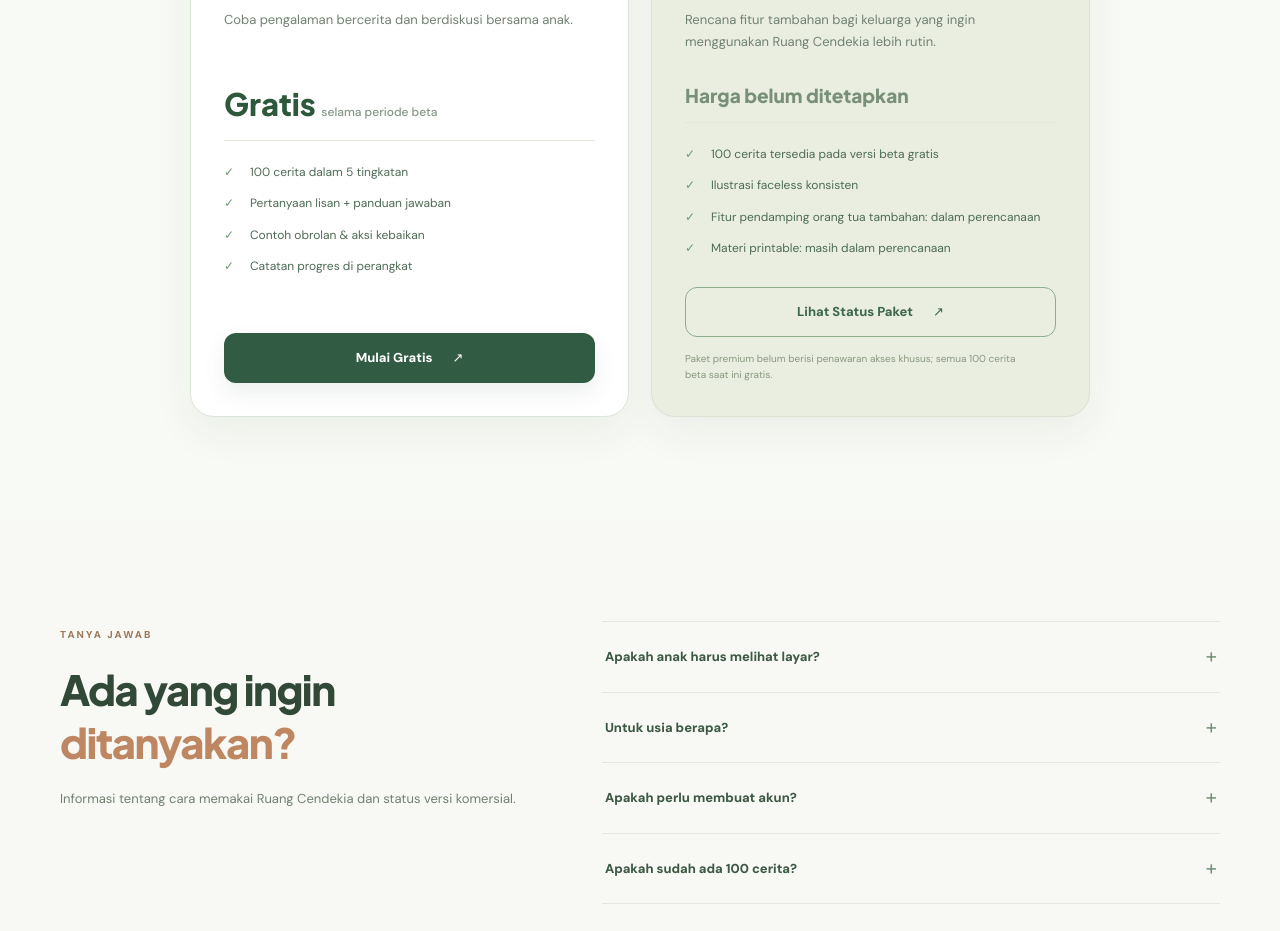
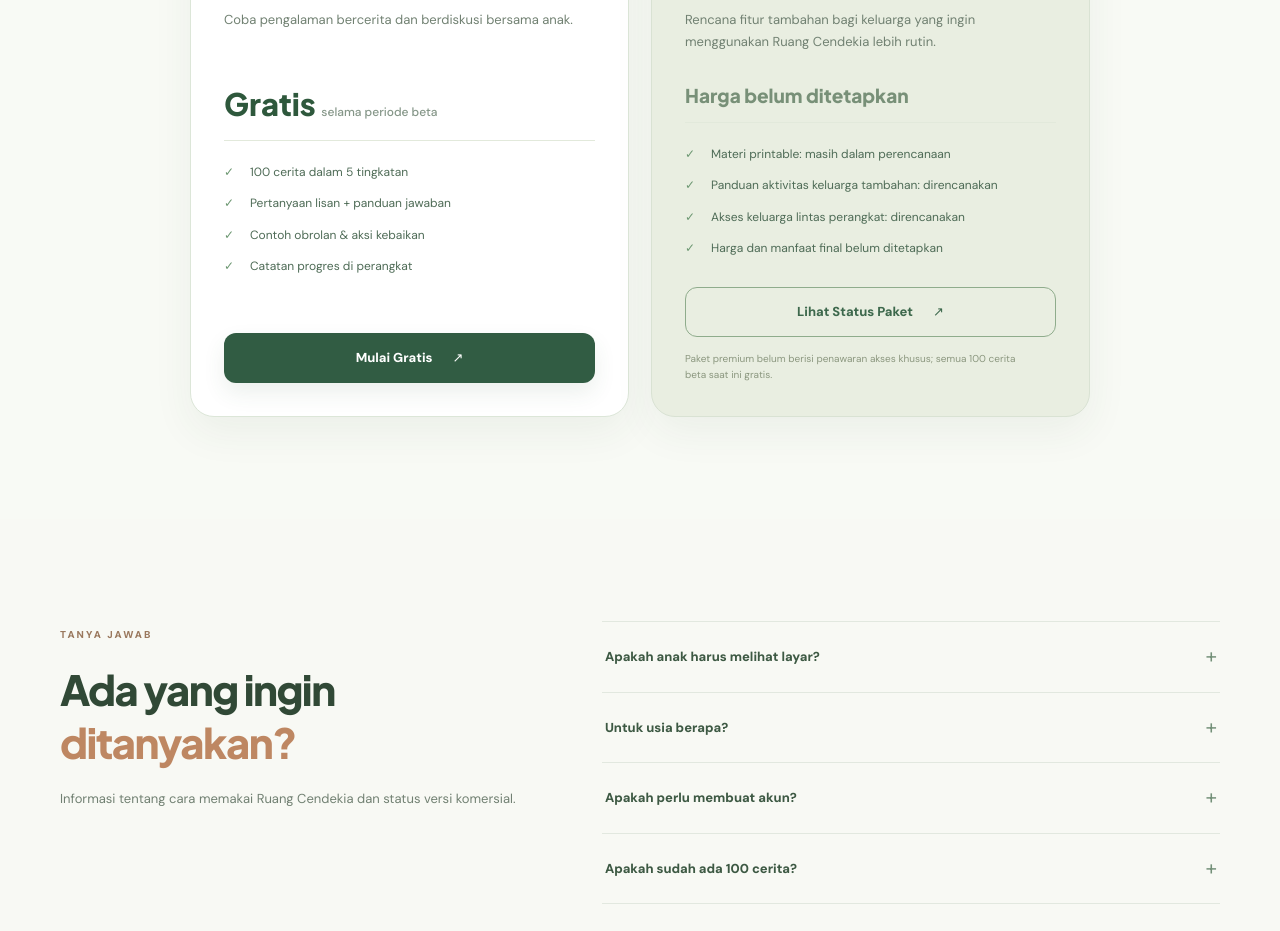
Before and after one commit to teguhbadru/ayo-memahami-islami, a React (Vite) app: page / in a window 1280 px wide. Shown: the part 3820-4751 px from the top of the page. Built offline with nearby package versions, Linux system fonts and the light colour scheme.

Commit message:
Clarify premium roadmap without claiming illustrated paid content

```diff
--- a/src/Commerce.jsx
+++ b/src/Commerce.jsx
@@ -133,7 +133,7 @@ export function CommerceHome({onExplore,onStory,onPricing,onHow}) {
      </article>
      <article className="co-plan co-plan-plus">
       <span className="co-plan-kicker">DALAM PENGEMBANGAN</span><h3>Paket Keluarga</h3><p>Rencana fitur tambahan bagi keluarga yang ingin menggunakan Ruang Cendekia lebih rutin.</p><div className="co-plan-price co-not-set">Harga belum ditetapkan</div>
-      <ul><li>100 cerita tersedia pada versi beta gratis</li><li>Ilustrasi faceless konsisten</li><li>Fitur pendamping orang tua tambahan: dalam perencanaan</li><li>Materi printable: masih dalam perencanaan</li></ul>
+      <ul><li>Materi printable: masih dalam perencanaan</li><li>Panduan aktivitas keluarga tambahan: direncanakan</li><li>Akses keluarga lintas perangkat: direncanakan</li><li>Harga dan manfaat final belum ditetapkan</li></ul>
       <button className="co-button co-outline" onClick={onPricing}>Lihat Status Paket <Arrow/></button>
       <small className="co-disclaimer">Paket premium belum berisi penawaran akses khusus; semua 100 cerita beta saat ini gratis.</small>
      </article>
```
